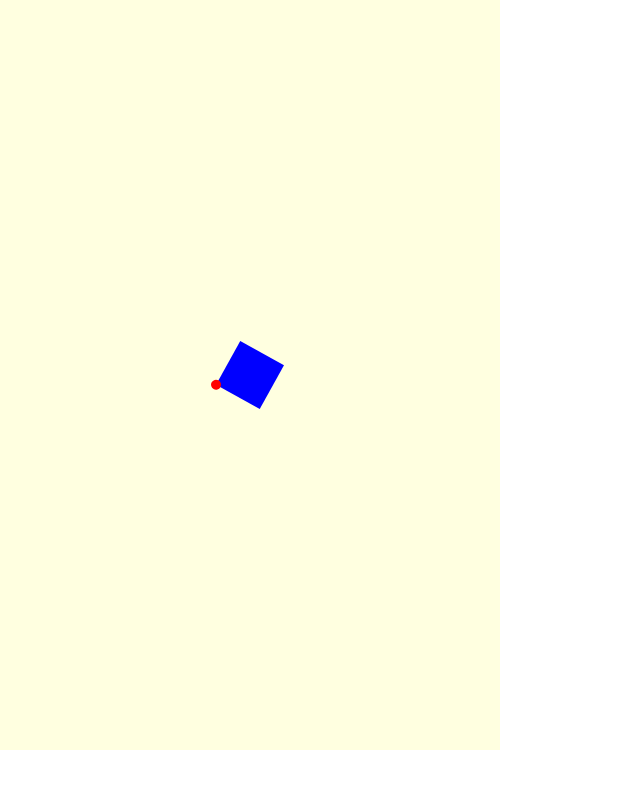
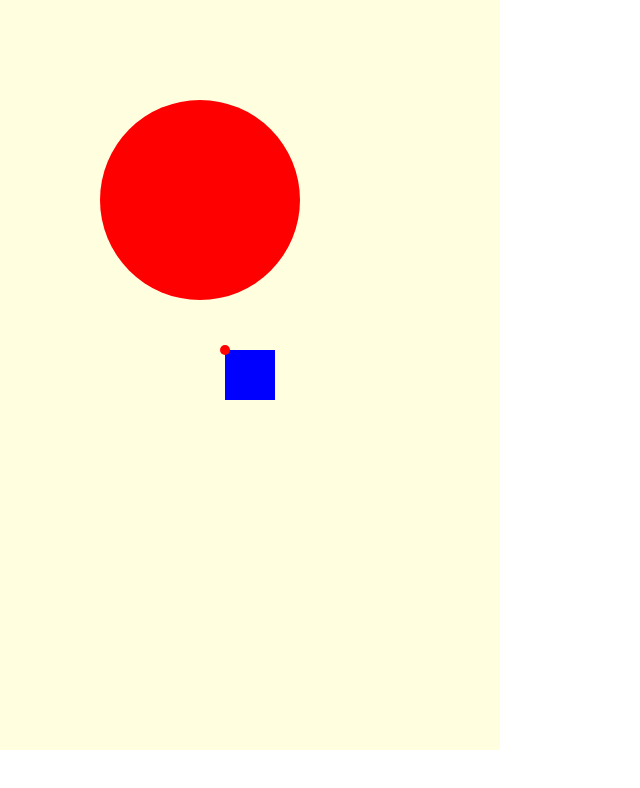
Before and after one commit to HoninghCode/ironhack-game, a plain HTML site: page index.html in a window 1280 px wide. Shown: the whole page, without its empty margins (0-640 px from the left). Drawn offline with Linux system fonts and the light colour scheme.

Commit message:
added a cricle

```diff
--- a/index.html
+++ b/index.html
@@ -10,6 +10,7 @@
   <body>
     <canvas id="my-game" width="500" height="750"></canvas>
     <script src="scripts/character.js"></script>
+    <script src="scripts/balloon.js"></script>
     <script src="scripts/game.js"></script>
     <script src="scripts/main.js"></script>
   </body>
--- /dev/null
+++ b/scripts/balloon.js
@@ -0,0 +1,19 @@
+class Balloon {
+  constructor(gameInstance) {
+    this.game = gameInstance;
+    this.width = 100;
+    this.heigth = 100;
+  }
+
+  drawBalloon() {
+    this.game.ctx.save();
+    // this.game.ctx.translate(this.witdhHalf + this.x, this.heightHalf + this.y);
+    // this.game.ctx.rotate(this.speed * this.angle);
+    this.game.ctx.beginPath();
+    this.game.ctx.arc(200, 200, 100, 0, 2 * Math.PI);
+    this.game.ctx.fillStyle = 'red';
+    this.game.ctx.fill();
+    this.game.ctx.closePath();
+    this.game.ctx.restore();
+  }
+}
--- a/scripts/character.js
+++ b/scripts/character.js
@@ -6,6 +6,8 @@ class Player {
     this.game = gameInstance;
     this.x = 0;
     this.y = 0;
+    this.stingerX = -25;
+    this.stingerY = -25;
     this.width = 50;
     this.height = 50;
     this.witdhHalf = 500 / 2;
@@ -15,14 +17,20 @@ class Player {
   }
 
   draw() {
-    this.frame++;
     this.game.ctx.save();
     this.game.ctx.translate(this.witdhHalf + this.x, this.heightHalf + this.y);
     this.game.ctx.rotate(this.speed * this.angle);
     this.game.ctx.fillStyle = 'blue';
     this.game.ctx.fillRect(-25, -25, this.width, this.height);
+    this.game.ctx.restore();
+  }
+
+  stinger() {
+    this.game.ctx.save();
+    this.game.ctx.translate(this.witdhHalf + this.x, this.heightHalf + this.y);
+    this.game.ctx.rotate(this.speed * this.angle);
     this.game.ctx.beginPath();
-    this.game.ctx.arc(-25, -25, 5, 0, 2 * Math.PI);
+    this.game.ctx.arc(this.stingerX, this.stingerY, 5, 0, 2 * Math.PI);
     this.game.ctx.fillStyle = 'red';
     this.game.ctx.fill();
     this.game.ctx.closePath();
@@ -30,8 +38,8 @@ class Player {
   }
 
   update() {
-    this.speed++;
+    this.speed += 4;
   }
 }
-
-// console.log(player.this.x);
+console.log(this.stingerX + (this.witdhHalf + this.x));
+console.log(this.stingerY + (this.heightHalf + this.y));
--- a/scripts/game.js
+++ b/scripts/game.js
@@ -8,7 +8,10 @@ class Game {
   start() {
     this.running = true;
     this.player = new Player(this);
+    this.balloon = new Balloon(this);
     this.loop();
+    console.log(this.player.stingerX);
+    console.log(this.player.stingerX + (this.player.witdhHalf + this.player.x));
   }
 
   enableControls() {
@@ -60,7 +63,7 @@ class Game {
   loop() {
     window.requestAnimationFrame(() => {
       this.draw();
-      this.player.update();
+      // this.player.update();
       if (this.running) {
         this.loop();
       }
@@ -69,7 +72,9 @@ class Game {
 
   draw() {
     this.ctx.clearRect(0, 0, 500, 750);
+    this.balloon.drawBalloon();
     this.player.draw();
+    this.player.stinger();
     // console.log(this.player.x);
   }
 }
```
